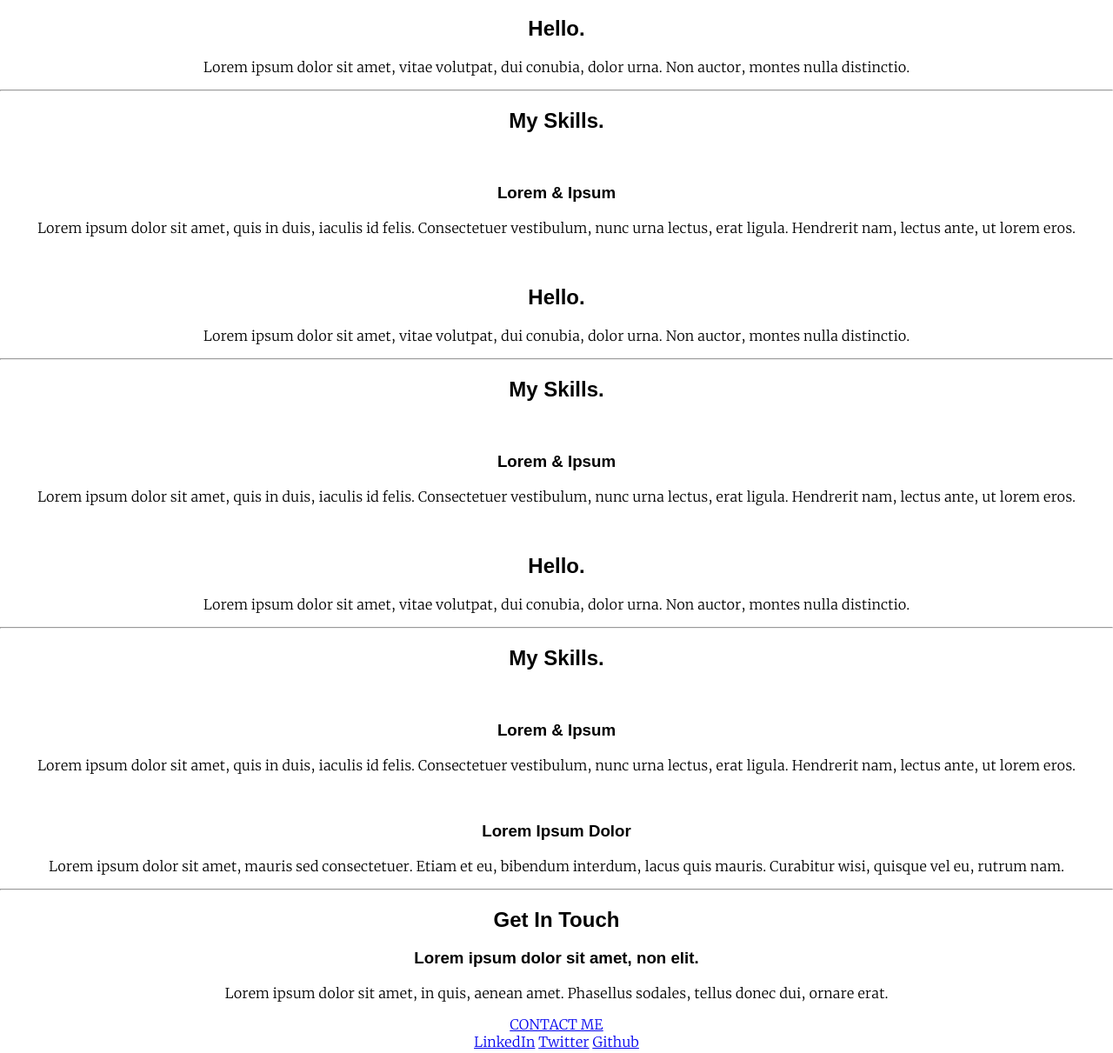
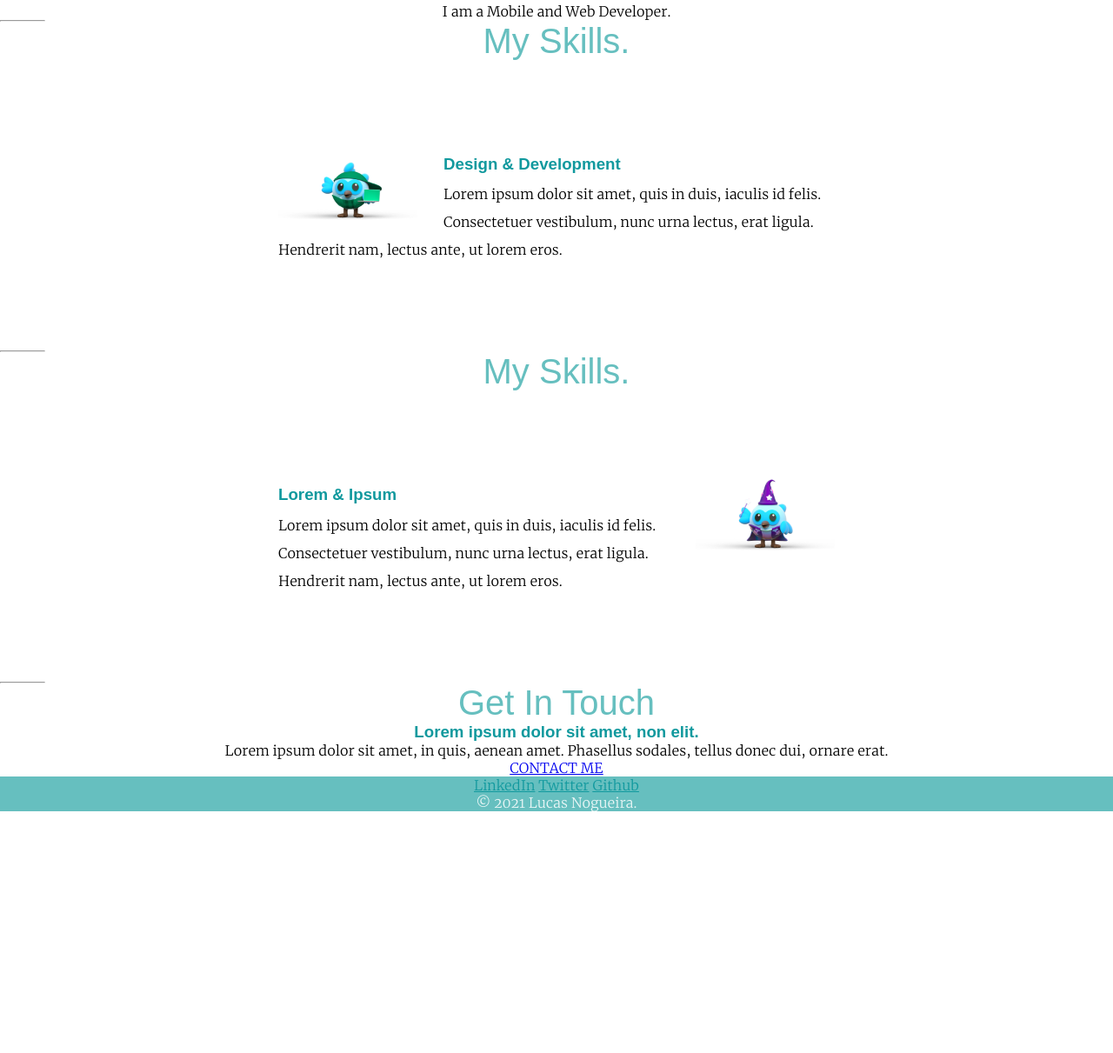
Before and after one commit to snlucas/App-Brewery-Web-Dev-Bootcamp-Study-Repo, a plain HTML site: page CSS-My-Site/index.html in a window 1280 px wide. Shown: the part 698-1909 px from the top of the page at 87% size. After the commit the page ends 1631 px from the top, so only its background shows below. Drawn offline with Linux system fonts and the light colour scheme.

Commit message:
Add images and skills content

```diff
--- a/CSS-My-Site/css/styles.css
+++ b/CSS-My-Site/css/styles.css
@@ -14,26 +14,42 @@
  ****** ***** ******
  */
 
+* {
+  margin: 0;
+  padding: 0;
+}
+
 body {
-  margin: 0;
   text-align: center;
   font-family: 'Merriweather', sans-serif;
 }
 
 h1 {
-  margin-top: 0;
-  width: 10%;
-  margin: 0 auto 0 auto; /* Centralize the element */
+  margin: 50px auto 0 auto; /* Centralize the element */
   font-family: 'Sacramento', cursive;
+  color: #66BFBF;
   font-size: 5.625rem;
+  line-height: 2;
 }
 
 h2 {
   font-family: 'Montserrat', sans-serif;
+  color: #66BFBF;
+  font-size: 2.5rem;
+  font-weight: normal;
+}
+
+h2 span {
+  text-decoration: underline;
 }
 
 h3 {
+  color: #11999E;
   font-family: 'Montserrat', sans-serif;
+}
+
+hr {
+  width: 50px;
 }
 
 .top-container {
@@ -52,3 +68,31 @@ h3 {
   left: 300px;
   bottom: 300px;
 }
+
+.skill-row {
+  width: 50%;
+  margin: 100px auto 100px auto;
+  text-align: left;
+  line-height: 2;
+}
+
+.code-img {
+  width: 25%;
+  float: left;
+  margin-right: 30px;
+}
+
+.chilli-img {
+  width: 25%;
+  float: right;
+  margin-left: 30px;
+}
+
+.bottom-container {
+  background-color: #66BFBF;
+  color: #EAF6F6;
+}
+
+.bottom-container a {
+  color: #11999E;
+}
--- a/CSS-My-Site/index.html
+++ b/CSS-My-Site/index.html
@@ -1,16 +1,18 @@
 <!DOCTYPE html>
 <html lang="en" dir="ltr">
+
 <head>
   <meta charset="utf-8">
   <link rel="stylesheet" href="css/styles.css">
   <link rel="icon" href="favicon.ico">
   <title></title>
 </head>
+
 <body>
   <div class="top-container">
     <img class="top-cloud" src="images/cloud.png" alt="cloud-img">
     <h1>I'm Lucas.</h1>
-      <p>a programmer</p>
+    <h2>a <span>pro</span>grammer</h2>
     <img class="bottom-cloud" src="images/cloud.png" alt="cloud-img">
     <img src="images/mountain.png" alt="mountain-img">
   </div>
@@ -18,48 +20,25 @@
     <div class="profile">
       <img src="" alt="">
       <h2>Hello.</h2>
-        <p>Lorem ipsum dolor sit amet, vitae volutpat, dui conubia, dolor urna. Non auctor, montes nulla distinctio.</p>
+      <p>I am a Mobile and Web Developer.</p>
     </div>
     <hr>
     <div class="skills">
       <h2>My Skills.</h2>
       <div class="skill-row">
-          <img class="" src="" alt="">
-          <h3>Lorem & Ipsum</h3>
+        <img class="code-img" src="images/dashtar.png" alt="code-img">
+        <h3>Design & Development</h3>
         <p>Lorem ipsum dolor sit amet, quis in duis, iaculis id felis. Consectetuer vestibulum, nunc urna lectus, erat ligula. Hendrerit nam, lectus ante, ut lorem eros.</p>
       </div>
-        <div class="middle-container">
-          <div class="profile">
-            <img src="" alt="">
-            <h2>Hello.</h2>
-            <p>Lorem ipsum dolor sit amet, vitae volutpat, dui conubia, dolor urna. Non auctor, montes nulla distinctio.</p>
+
     </div>
     <hr>
     <div class="skills">
       <h2>My Skills.</h2>
       <div class="skill-row">
-              <img class="" src="" alt="">
+        <img class="chilli-img" src="images/mage_dashtar.png" alt="chilli-img">
         <h3>Lorem & Ipsum</h3>
         <p>Lorem ipsum dolor sit amet, quis in duis, iaculis id felis. Consectetuer vestibulum, nunc urna lectus, erat ligula. Hendrerit nam, lectus ante, ut lorem eros.</p>
-            </div>
-            <div class="middle-container">
-              <div class="profile">
-                <img src="" alt="">
-                <h2>Hello.</h2>
-                <p>Lorem ipsum dolor sit amet, vitae volutpat, dui conubia, dolor urna. Non auctor, montes nulla distinctio.</p>
-              </div>
-              <hr>
-              <div class="skills">
-                <h2>My Skills.</h2>
-                <div class="skill-row">
-                  <img class="" src="" alt="">
-                  <h3>Lorem & Ipsum</h3>
-                  <p>Lorem ipsum dolor sit amet, quis in duis, iaculis id felis. Consectetuer vestibulum, nunc urna lectus, erat ligula. Hendrerit nam, lectus ante, ut lorem eros.</p>
-                </div>
-                <div class="skill-row">
-                  <img class="" src="" alt="">
-                  <h3>Lorem Ipsum Dolor</h3>
-                  <p>Lorem ipsum dolor sit amet, mauris sed consectetuer. Etiam et eu, bibendum interdum, lacus quis mauris. Curabitur wisi, quisque vel eu, rutrum nam.</p>
       </div>
     </div>
     <hr>
@@ -79,4 +58,5 @@
     <p>© 2021 Lucas Nogueira.</p>
   </div>
 </body>
+
 </html>
```
Also changed, not shown: CSS-My-Site/images/dashtar.png (added), CSS-My-Site/images/mage_dashtar.png (added), CSS-My-Site/images/turtwing.jpeg (added). Lines whose indentation alone changed are shown as unchanged.
